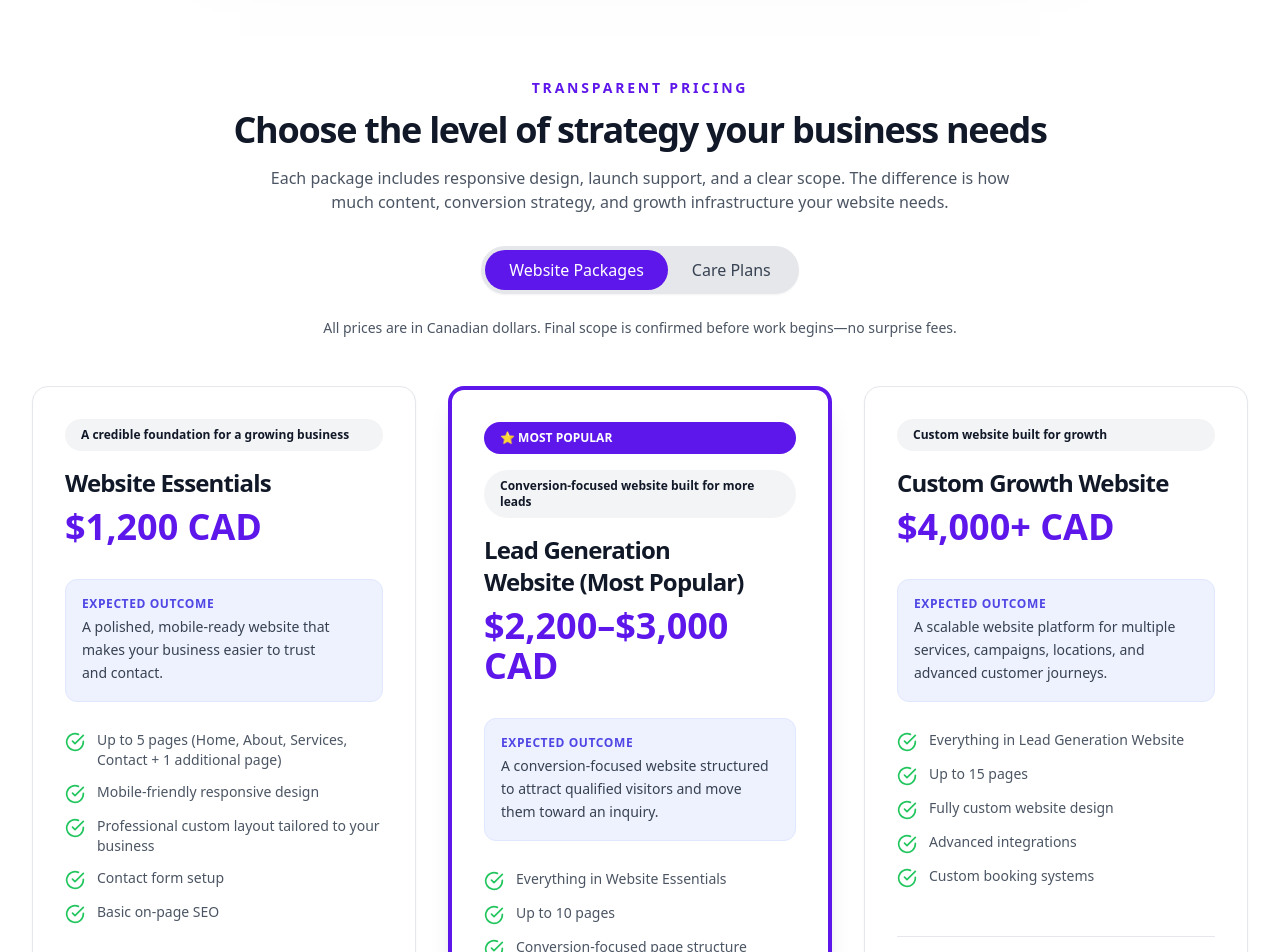
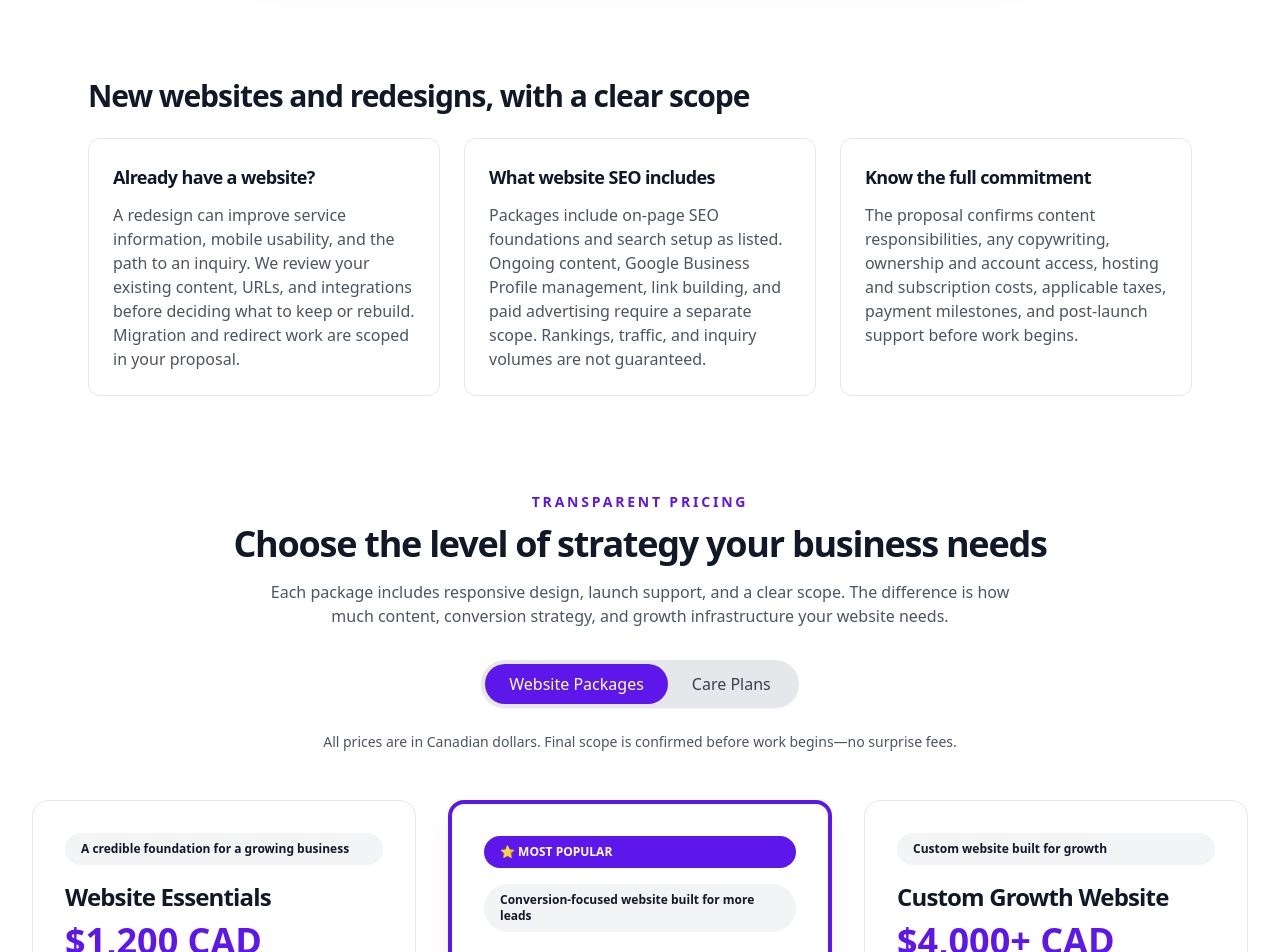
Before and after one commit to nav-commits/WebsiteBusiness, a React (Vite) app: page /services in a window 1280 px wide. Shown: the part 1660-2612 px from the top of the page. Built offline with nearby package versions, Linux system fonts and the light colour scheme.

Commit message:
Clarify website offers and care plan scope

```diff
--- a/src/data/data.ts
+++ b/src/data/data.ts
@@ -43,7 +43,7 @@ export const services: ServiceOffer[] = [
       "Mobile-friendly responsive design",
       "Professional custom layout tailored to your business",
       "Contact form setup",
-      "Basic on-page SEO",
+      "On-page SEO: page titles, descriptions, and heading structure",
       "Website speed optimization",
       "Google Analytics setup",
       "Google Search Console connection",
@@ -86,7 +86,7 @@ export const services: ServiceOffer[] = [
     ],
     timeline: "4–6 weeks",
     outcome:
-      "A conversion-focused website structured to attract qualified visitors and move them toward an inquiry.",
+      "A website that helps qualified visitors understand your services and move toward an inquiry or booking.",
     bestFor:
       "Law firms and high-trust service businesses that depend on qualified calls, bookings, or consultations.",
     notIdealFor:
@@ -102,14 +102,14 @@ export const services: ServiceOffer[] = [
       "Everything in Lead Generation Website",
       "Up to 15 pages",
       "Fully custom website design",
-      "Advanced integrations",
-      "Custom booking systems",
-      "Multiple landing pages",
+      "Integrations defined in your project scope",
+      "Booking workflows scoped to your requirements",
+      "Landing pages within the agreed page allowance",
       "Advanced tracking & reporting",
       "SEO strategy recommendations",
       "Performance optimization",
       "Priority support",
-      "Faster turnaround",
+      "Project milestones agreed before work begins",
       "4 rounds of revisions",
     ],
     bestFor:
@@ -118,6 +118,8 @@ export const services: ServiceOffer[] = [
       "A scalable website platform for multiple services, campaigns, locations, and advanced customer journeys.",
     notIdealFor:
       "Early-stage businesses that only need a small informational website.",
+    note:
+      "Starting price depends on complexity. Bespoke software, integrations, migration work, and third-party subscriptions are itemized in your proposal.",
   },
 
   // ================= CARE PLANS =================
@@ -125,18 +127,18 @@ export const services: ServiceOffer[] = [
   {
     category: "care",
     title: "Basic Care Plan",
-    tagline: "Keep your website secure and updated",
+    tagline: "Routine website maintenance and small updates",
     price: "$49/month",
     features: [
       "Website updates",
-      "Regular backups",
-      "Security monitoring",
+      "Backup arrangements for your website platform",
+      "Routine security checks",
       "Software/plugin updates",
       "Minor content changes",
       "Website health checks",
     ],
     note:
-      "Minor updates include small text or image changes. Larger changes are quoted separately.",
+      "Small text or image edits within an agreed monthly allowance. Your care agreement specifies included time, backup frequency, response times, and any hosting or software costs. Larger changes are quoted separately.",
   },
 
   {
@@ -146,32 +148,36 @@ export const services: ServiceOffer[] = [
     price: "$149/month",
     features: [
       "Everything in Basic",
-      "Monthly website improvements",
+      "A prioritized monthly website improvement plan",
       "Performance optimization",
       "Conversion improvements",
-      "SEO improvements",
+      "On-page SEO refinements within the agreed scope",
       "Analytics review",
       "Recommendations to increase inquiries",
-      "Ongoing website improvements",
+      "Work completed within your monthly allowance",
     ],
     bestFor:
       "Businesses that want their website to continue improving after launch.",
+    note:
+      "Monthly tasks and included time are agreed before the plan starts. This is website care, not a full ongoing SEO or advertising service; extra work is quoted separately.",
   },
 
   {
     category: "care",
     title: "Scale Care Plan",
-    tagline: "Complete growth support",
+    tagline: "Website support for a broader scope",
     price: "$250+/month",
     features: [
       "Everything in Growth",
       "Priority support",
-      "Landing page creation",
+      "Landing page work scoped in your care agreement",
       "Advanced website improvements",
-      "Campaign support",
+      "Website support for your campaigns",
       "Ongoing conversion optimization",
       "Strategy calls",
       "Custom growth recommendations",
     ],
+    note:
+      "From $250/month, with a written scope and monthly work allowance. New pages, integrations, and strategy calls are included only as specified. Advertising spend and campaign management are not included.",
   },
 ];
--- a/src/pages/Home.tsx
+++ b/src/pages/Home.tsx
@@ -275,7 +275,7 @@ const Home = () => {
                 <FaComments className="text-indigo-600 text-2xl mb-3" />
                 <h3 className="font-semibold mb-1">Direct Communication</h3>
                 <p className="text-sm text-gray-600">
-                  Work directly with a freelancer — no agency delays.
+                  Discuss your project directly with the person designing and building it.
                 </p>
               </div>
             </div>
@@ -293,11 +293,11 @@ const Home = () => {
 
             <motion.div variants={fadeInUp}>
               <h2 className="text-3xl md:text-4xl font-bold mb-6">
-                Most Toronto Websites Don’t Bring In Clients
+                Does Your Website Reflect the Quality of Your Business?
               </h2>
 
               <p className="text-gray-700 text-lg leading-relaxed">
-                Most service business websites in Toronto look fine — but don’t generate real leads.
+                An outdated website, unclear services, or a difficult inquiry process can make it harder for visitors to choose your business.
                 <br /><br />
                 If your website isn’t optimized for SEO, speed, and conversions, potential clients leave and choose competitors.
                 <br /><br />
@@ -350,7 +350,7 @@ const Home = () => {
                     Local SEO Optimization
                   </h3>
                   <p className="text-gray-700 text-sm">
-                    Rank higher on Google in Toronto, Brampton & GTA searches.
+                    On-page SEO foundations that help search engines understand your services and locations.
                   </p>
                 </div>
               </div>
@@ -398,11 +398,11 @@ const Home = () => {
             variants={fadeInUp}
           >
             <h2 className="text-3xl md:text-4xl font-bold mb-6">
-              Why Work With a Freelance Web Designer Instead of an Agency?
+              Work Directly With the Person Building Your Website
             </h2>
 
             <p className="text-gray-700 text-lg mb-12">
-              Agencies focus on volume — I focus on results. Every website is built to generate real leads for Toronto service businesses.
+              Work with Nav on a new website or a redesign, with a clear scope and a practical plan for helping visitors understand your services and get in touch.
             </p>
 
             <div className="grid md:grid-cols-2 gap-10 text-left">
@@ -410,19 +410,19 @@ const Home = () => {
                 <h3 className="font-semibold mb-6 text-xl">Working With Me</h3>
                 <ul className="space-y-3">
                   <li>✔️ Direct communication</li>
-                  <li>✔️ Faster turnaround</li>
+                  <li>✔️ Agreed milestones and review rounds</li>
                   <li>✔️ Honest pricing</li>
                   <li>✔️ Focused on results</li>
                 </ul>
               </div>
 
               <div className="premium-card bg-white p-8 rounded-xl shadow border">
-                <h3 className="font-semibold mb-6 text-xl">Agencies</h3>
+                <h3 className="font-semibold mb-6 text-xl">Built Around Your Business</h3>
                 <ul className="space-y-3">
-                  <li>❌ Expensive retainers</li>
-                  <li>❌ Slow communication</li>
-                  <li>❌ Generic templates</li>
-                  <li>❌ Low ROI focus</li>
+                  <li>✔️ Clear service information and client proof</li>
+                  <li>✔️ Easy quote requests or consultation bookings</li>
+                  <li>✔️ Mobile usability and SEO foundations</li>
+                  <li>✔️ Optional support after launch</li>
                 </ul>
               </div>
             </div>
@@ -439,11 +439,11 @@ const Home = () => {
             variants={fadeInUp}
           >
             <h2 className="text-4xl font-bold mb-6">
-              Turn Your Website Into a Lead Machine
+              Give Customers a Clear Reason to Choose You
             </h2>
 
             <p className="text-indigo-200 mb-8">
-              I help Toronto service businesses turn websites into consistent sources of leads and revenue.
+              Build or redesign your website so visitors can understand your expertise, see your work, and take the next step with confidence.
             </p>
 
             <Button to="/contact" className="px-8 py-4">
--- a/src/pages/Services.tsx
+++ b/src/pages/Services.tsx
@@ -81,6 +81,26 @@ const Services = () => {
 
         <PackageFinder />
 
+        <section aria-labelledby="project-scope-heading" className="max-w-6xl mx-auto px-6 py-12">
+          <h2 id="project-scope-heading" className="text-3xl font-bold text-gray-900 mb-6">
+            New websites and redesigns, with a clear scope
+          </h2>
+          <div className="grid md:grid-cols-3 gap-6">
+            <div className="rounded-xl border border-gray-200 p-6">
+              <h3 className="text-lg font-semibold mb-3">Already have a website?</h3>
+              <p className="text-gray-600">A redesign can improve service information, mobile usability, and the path to an inquiry. We review your existing content, URLs, and integrations before deciding what to keep or rebuild. Migration and redirect work are scoped in your proposal.</p>
+            </div>
+            <div className="rounded-xl border border-gray-200 p-6">
+              <h3 className="text-lg font-semibold mb-3">What website SEO includes</h3>
+              <p className="text-gray-600">Packages include on-page SEO foundations and search setup as listed. Ongoing content, Google Business Profile management, link building, and paid advertising require a separate scope. Rankings, traffic, and inquiry volumes are not guaranteed.</p>
+            </div>
+            <div className="rounded-xl border border-gray-200 p-6">
+              <h3 className="text-lg font-semibold mb-3">Know the full commitment</h3>
+              <p className="text-gray-600">The proposal confirms content responsibilities, any copywriting, ownership and account access, hosting and subscription costs, applicable taxes, payment milestones, and post-launch support before work begins.</p>
+            </div>
+          </div>
+        </section>
+
         {/* ================= TABS ================= */}
         <motion.section
           id="pricing"
@@ -111,6 +131,13 @@ const Services = () => {
           <p className="mt-6 text-sm text-gray-600">
             All prices are in Canadian dollars. Final scope is confirmed before work begins—no surprise fees.
           </p>
+          {activeTab === "care" && (
+            <p className="mt-4 mx-auto max-w-3xl rounded-xl bg-indigo-50 p-4 text-sm text-gray-700">
+              Care plans have an agreed monthly work allowance, not unlimited edits.
+              Included tasks, response times, backup arrangements, and recurring costs
+              are confirmed in your care agreement. Additional work is quoted before it begins.
+            </p>
+          )}
         </motion.section>
 
         {/* ================= PACKAGES / CARE GRID ================= */}
```
